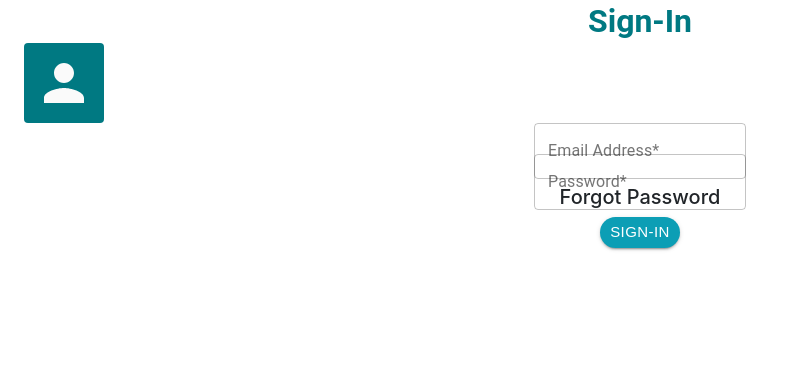
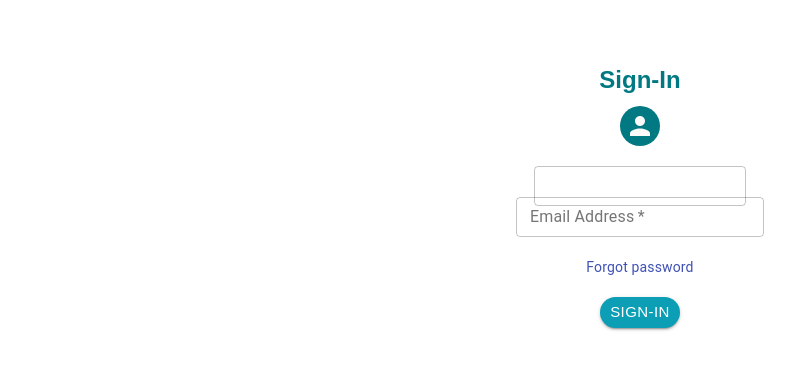
Before and after one commit to Igor-Orescanin/final_project, a React (Create React App) app in the folder client/: page / in a window 1280 px wide. Shown: the top 370 px of the page, without its empty margins (0-803 px from the left). Built offline with nearby package versions, Linux system fonts and the light colour scheme.

Commit message:
sign-in new

```diff
--- a/client/src/App.css
+++ b/client/src/App.css
@@ -1,38 +1,11 @@
+*{
+  margin: 0;
+  padding: 0;
+  box-sizing:border-box;
+}
+
+
+
 .App {
   text-align: center;
 }
-
-.App-logo {
-  height: 40vmin;
-  pointer-events: none;
-}
-
-@media (prefers-reduced-motion: no-preference) {
-  .App-logo {
-    animation: App-logo-spin infinite 20s linear;
-  }
-}
-
-.App-header {
-  background-color: #282c34;
-  min-height: 100vh;
-  display: flex;
-  flex-direction: column;
-  align-items: center;
-  justify-content: center;
-  font-size: calc(10px + 2vmin);
-  color: white;
-}
-
-.App-link {
-  color: #61dafb;
-}
-
-@keyframes App-logo-spin {
-  from {
-    transform: rotate(0deg);
-  }
-  to {
-    transform: rotate(360deg);
-  }
-}
--- a/client/src/components/SignIn.js
+++ b/client/src/components/SignIn.js
@@ -10,6 +10,10 @@ import Avatar from '@material-ui/core/Avatar'; //avatar
 import useStyles from './styles';
 import 'bootstrap/dist/css/bootstrap.min.css';
 import TextField from '@material-ui/core/TextField';
+import Link from '@material-ui/core/Link';
+
+
+import '../App.css';
 
 
 import { createMuiTheme, ThemeProvider } from '@material-ui/core';
@@ -21,28 +25,50 @@ const SignIn = () => {
     const classes = useStyles();
 
     return (
-        <Container component="main">
+        <Container className={classes.container} >
+            <div className={classes.paper}>
             <Typography className={classes.typography} component="h1" variant="h5">
-                Sign-In
-        </Typography>
-            <Avatar variant='rounded' className={classes.myColor} >
-                {/* <AccountCircleIcon className={classes.otherColor} fontSize="large"/>  */}
+                 Sign-In
+             </Typography>
+             <Avatar className={classes.avatar}/>
+             <form className={classes.form} noValidate>
 
-            </Avatar>
+            {/* <TextField className={classes.textfield} id="outlined-basic" label="Email Address*" variant="outlined" />  */}
+            <TextField className={classes.textfield} id="outlined-basic"  variant="outlined" size="small"/>
+             <TextField variant="outlined" required  id="email" label="Email Address" name="email" size="small"  />
+             <Link className={classes.link} href="#" variant="body2">
+                 Forgot password
+             </Link>
+             <Button className={classes.button} variant="contained" color="primary">Sign-In</Button>
+              <div className={classes.backgr}></div>
+
+             </form>
+            </div>
+            {/* <Typography component="div" style={{ backgroundColor: '#cfe8fc', height: '100vh' }}/>     */}
+        </Container>
+        // <Container component="main">
+        //     <Typography className={classes.typography} component="h1" variant="h5">
+        //         Sign-In
+        // </Typography>
+        //     <Avatar variant='rounded' className={classes.myColor} >
+        //         {/* <AccountCircleIcon className={classes.otherColor} fontSize="large"/>  */}
+
+        //     </Avatar>
 
 
-            <TextField className={classes.textfield} id="outlined-basic" label="Email Address*" variant="outlined" /> <br />
-            <TextField className={classes.textfield} id="outlined-basic" label="Password*" variant="outlined" />
+        //     <TextField className={classes.textfield} id="outlined-basic" label="Email Address*" variant="outlined" /> <br />
+        //     <TextField className={classes.textfield} id="outlined-basic" label="Password*" variant="outlined" />
 
-                <h5 >Forgot Password</h5>
-                <Button className={classes.button} variant="contained" color="primary">Sign-In</Button>
+        //         <h5 >Forgot Password</h5>
+        //         <Button className={classes.button} variant="contained" color="primary">Sign-In</Button>
+
+        //     <div className={classes.bg}></div>
 
 
 
 
+        // </Container>
 
-
-        </Container>
     )
 }
 
--- a/client/src/components/styles.js
+++ b/client/src/components/styles.js
@@ -1,29 +1,93 @@
 import { Typography } from "@material-ui/core";
 import { makeStyles } from "@material-ui/core/styles";
 
-
+import image from '../image/background_mobile.svg'
 
 export default makeStyles((theme)=>({
 
-  myColor: {
+
+  container:{
+    // backgroundColor:'green'
+    //backgroundImage: `url(${image})`,
+    //  marginTop:'90px',
+     height:'100vh',
+    maxWidth: '100%',
+    padding:'0',
+   // backgroundColor:'yellow',
+    //  backgroundSize: 'cover',
+    backgroundRepeat:'no-repeat',
+   alignSelf:'center',
+   backgroundPosition:'bottom',
+  },
+
+  paper: {
+    //backgroundColor:'yellow',
+    //backgroundImage: `url(${image})`,
+    // height:'30px',
+    //height:'100vh',
+    //maxWidth: '100%',
+    // heigh:'100vh',
+    // padding:'0',
+    // backgroundRepeat:'no-repeat',
+    display: 'flex',
+    flexDirection: 'column',
+    alignItems: 'center',
+    // justifyItems:'center',
+    // backgroundPosition:'bottom',
+
+  },
+
+  form: {
+    marginTop:'10px',
+    display: 'flex',
+    flexDirection: 'column',
+    alignItems: 'center',
+  },
+
+  typography:{
+    marginTop:'64px',
+    fontFamily: ('Roboto','sans-serif'),
+    color: "#007982",
+    fontSize:'24px',
+    fontWeight:'bold',
+  },
+
+  link:{
+    paddingTop:'20px',
+    paddingBottom:'20px',
+  },
+   backgr:{
+    heigh:'100px',
+      backgroundColor:'yellow',
+      //backgroundImage: `url(${image})`,
+      // height:'30px',
+      //height:'100vh',
+      //maxWidth: '100%',
+      heigh:'100px',
+      padding:'0',
+      backgroundRepeat:'no-repeat',
+      display: 'flex',
+      flexDirection: 'column',
+      alignItems: 'center',
+      justifyItems:'center',
+      backgroundPosition:'bottom',
+
+   },
+
+  avatar: {
+    margin:'10px',
       backgroundColor:"#007982",
+      alignContent:'center',
 
-      width:'80px',
-      height:'80px'
+      // width:'80px',
+      // height:'80px'
 
     },
     otherColor: {
       backgroundColor: "#007982"
 
     },
-    typography:{
-      variant:"body2",
-      color:"textSecondary",
-      align:"center",
-      color: "#007982",
-      fontSize:'32px',
-      fontWeight:'bold'
-    },
+
     button: {
       fontFamily: ("Roboto", "Helvetica", "Arial", 'sans-serif'),
       padding: 0,
@@ -40,7 +104,16 @@ export default makeStyles((theme)=>({
       height: '31px',
       margin: '20px',
       borderRadius: '3px'
-    }
+    },
+  // bg:{
+  //    backgroundImage: `url(${image})`,
+  //    height:'100vh',
+  //    backgroundRepeat:'no-repeat',
+  //   alignSelf:'center',
+  //   backgroundPosition:'center',
+  // }
+
+
 }))
 
 // 25.47.119.246
--- a/client/src/index.js
+++ b/client/src/index.js
@@ -4,7 +4,6 @@ import ReactDOM from 'react-dom';
 import App from './App';
 
 import { createMuiTheme,ThemeProvider } from '@material-ui/core';
-
 
 
 ReactDOM.render(
```
Also changed, not shown: client/src/image/background_mobile.svg (added), client/src/index.css (added).
